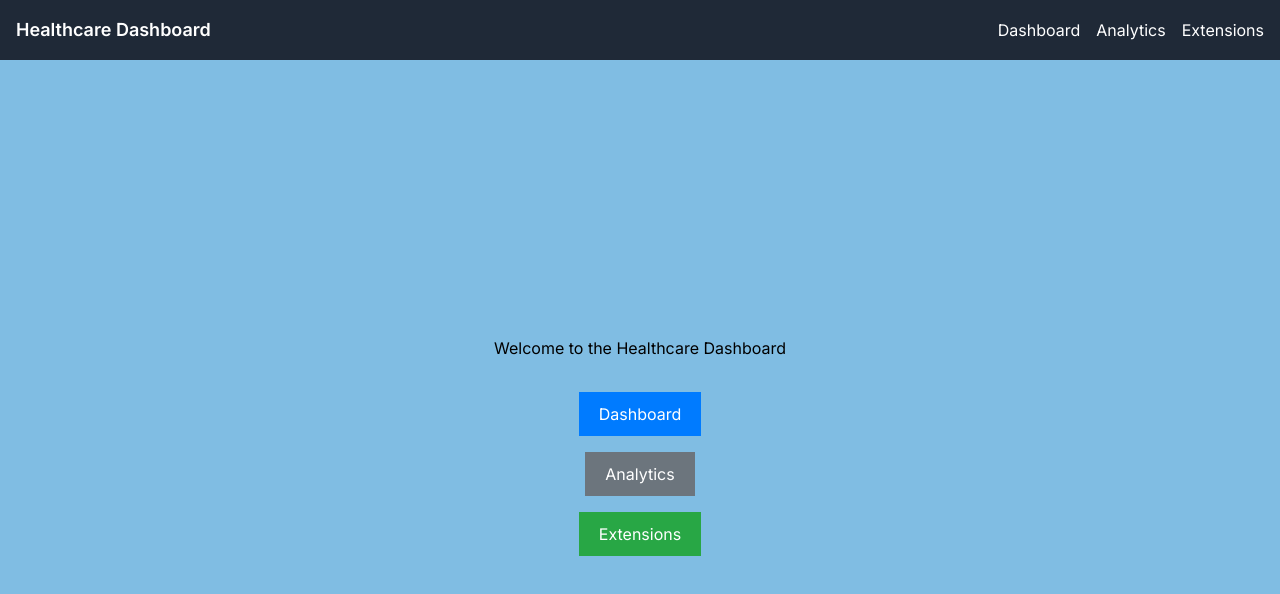
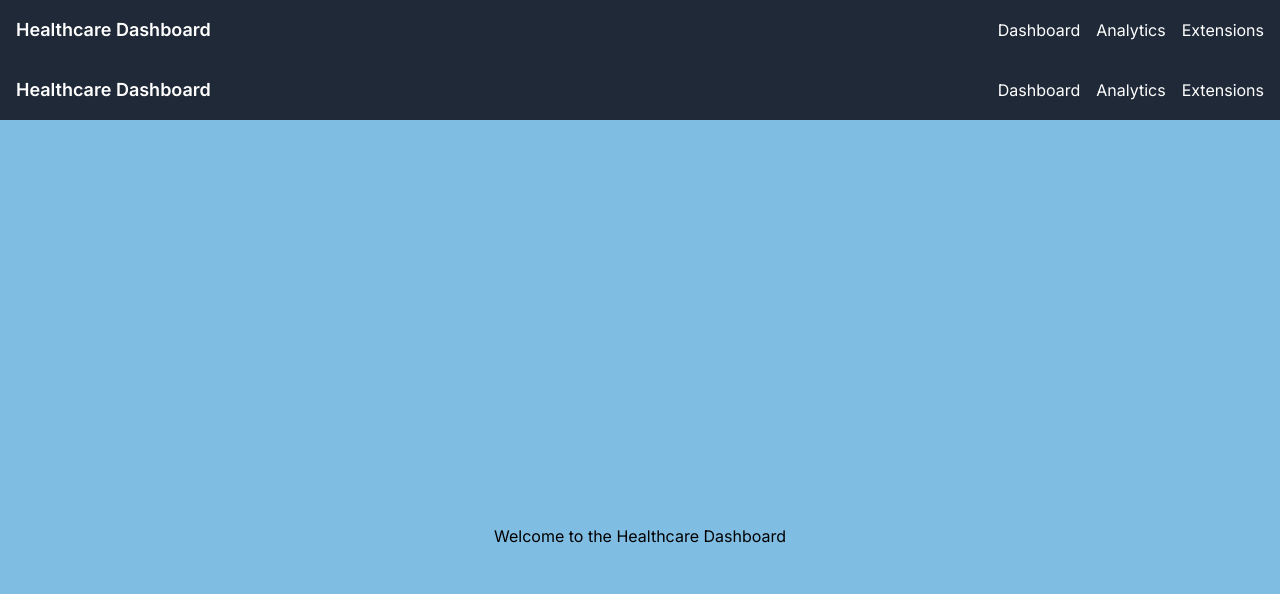
Before and after one commit to MohamedTaleb77/healthcare-dashboard, a Next.js app: page / in a window 1280 px wide. Shown: the top 594 px of the page. Built offline with nearby package versions, Linux system fonts and the light colour scheme.

Commit message:
boutons qui fonctionnent

```diff
--- /dev/null
+++ b/src/app/Analytics/page.tsx
@@ -0,0 +1,24 @@
+import React from 'react';
+import Layout from '../layout'; // Modifier le chemin d'import
+import Link from 'next/link';
+
+const Analytics = () => {
+  return (
+    <Layout>
+      <div>
+        <h1>Welcome to the Healthcare-Analytics</h1>
+        <p>This is the Analytics page content.</p>
+        {/* Bouton pour naviguer vers la page Dashboard */}
+        <Link href="/Dashboard"> {/* Modifier le href */}
+          <span>Go to Dashboard</span>
+        </Link>
+        {/* Bouton pour naviguer vers la page Extensions */}
+        <Link href="/Extensions"> {/* Modifier le href */}
+          <span>Go to Extensions</span>
+        </Link>
+      </div>
+    </Layout>
+  );
+};
+
+export default Analytics;
--- a/src/app/Components/DateTimeDisplay.tsx
+++ /dev/null
@@ -1,18 +0,0 @@
-import React, { useState, useEffect } from 'react';
-
-const DateTimeDisplay: React.FC = () => {
-  const [dateTime, setDateTime] = useState<string>('');
-
-  useEffect(() => {
-    const intervalId = setInterval(() => {
-      const currentDateTime = new Date().toLocaleString();
-      setDateTime(currentDateTime);
-    }, 1000);
-
-    return () => clearInterval(intervalId);
-  }, []);
-
-  return <div className="text-white">{dateTime}</div>;
-};
-
-export default DateTimeDisplay;
--- a/src/app/Components/Layout.js
+++ /dev/null
@@ -1,31 +0,0 @@
-import React from 'react';
-import Link from 'next/link';
-
-const Layout = ({ children }) => {
-  return (
-    <div>
-      <nav>
-        <ul>
-          <li>
-            <Link href="/Dashboard">
-              <a>Dashboard</a>
-            </Link>
-          </li>
-          <li>
-            <Link href="/Analytics">
-              <a>Analytics</a>
-            </Link>
-          </li>
-          <li>
-            <Link href="/Extensions">
-              <a>Extensions</a>
-            </Link>
-          </li>
-        </ul>
-      </nav>
-      <main>{children}</main>
-    </div>
-  );
-};
-
-export default Layout;
--- /dev/null
+++ b/src/app/Dashboard/page.tsx
@@ -0,0 +1,25 @@
+// Dashboard.js
+import React from 'react';
+import Layout from '../layout'; // Modifier le chemin d'import
+import Link from 'next/link';
+
+const Dashboard = () => {
+  return (
+    <Layout>
+      <div>
+        <h1>Welcome to the Healthcare-Dashboard</h1>
+        <p>This is the Dashboard page content.</p>
+        {/* Bouton pour naviguer vers la page Extensions */}
+        <Link href="/Extensions"> {/* Modifier le href */}
+          <span>Go to Extensions</span>
+        </Link>
+        {/* Bouton pour naviguer vers la page Analytics */}
+        <Link href="/Analytics"> {/* Laisser le href tel quel */}
+          <span>Go to Analytics</span>
+        </Link>
+      </div>
+    </Layout>
+  );
+};
+
+export default Dashboard;
--- /dev/null
+++ b/src/app/Extensions/page.tsx
@@ -0,0 +1,25 @@
+// Extensions.js
+import React from 'react';
+import Layout from '../layout'; // Modifier le chemin d'import
+import Link from 'next/link';
+
+const Extensions = () => {
+  return (
+    <Layout>
+      <div>
+        <h1>Welcome to the Healthcare-Extensions</h1>
+        <p>This is the Extensions page content.</p>
+        {/* Bouton pour naviguer vers la page Dashboard */}
+        <Link href="/Dashboard"> {/* Modifier le href */}
+          <span>Go to Dashboard</span>
+        </Link>
+        {/* Bouton pour naviguer vers la page Analytics */}
+        <Link href="/Analytics"> {/* Laisser le href tel quel */}
+          <span>Go to Analytics</span>
+        </Link>
+      </div>
+    </Layout>
+  );
+};
+
+export default Extensions;
--- /dev/null
+++ b/src/app/Navbar/page.tsx
@@ -0,0 +1,35 @@
+// components/NavBar.tsx
+import React from 'react';
+import Link from 'next/link';
+import Layout from '../layout';
+
+const NavBar: React.FC = () => {
+  return (
+    <nav className="bg-gray-800 w-full p-4">
+      <div className="container mx-auto flex justify-between">
+        <div>
+          <div id="dateTime" className="text-white"></div>
+          <Link href="/">
+            <span className="text-white text-lg font-semibold">Healthcare Dashboard</span>
+          </Link>
+        </div>
+        <div className="flex items-center">
+          {/* Liens de navigation */}
+          <div>
+            <Link href="/Dashboard">
+              <span className="text-white mr-4">Dashboard</span>
+            </Link>
+            <Link href="/Analytics">
+              <span className="text-white mr-4">Analytics</span>
+            </Link>
+            <Link href="/Extensions">
+              <span className="text-white">Extensions</span>
+            </Link>
+          </div>
+        </div>
+      </div>
+    </nav>
+  );
+};
+
+export default NavBar;
--- a/src/app/layout.tsx
+++ b/src/app/layout.tsx
@@ -1,12 +1,15 @@
+import React from "react";
 import type { Metadata } from "next";
+import NavBar from './Navbar/page';
 import { Inter } from "next/font/google";
 import "./globals.css";
 
 const inter = Inter({ subsets: ["latin"] });
 
+
 export const metadata: Metadata = {
-  title: "Create Next App",
-  description: "Generated by create next app",
+  title: "Healthcare-dashboard",
+  description: "Generated Mohamed Taleb",
 };
 
 export default function RootLayout({
@@ -16,7 +19,10 @@ export default function RootLayout({
 }>) {
   return (
     <html lang="en">
-      <body className={inter.className}>{children}</body>
+      <body className={inter.className}>
+      <NavBar />
+        {children}
+        </body>
     </html>
   );
 }
--- a/src/app/page.tsx
+++ b/src/app/page.tsx
@@ -1,65 +1,28 @@
 import React from 'react';
 import Link from 'next/link';
-import { useForm } from 'react-hook-form';
-import Dashboard from '/Users/talebmohamed/Tp_Nextjs/healthcare-dashboard/src/app/pages/Dashboard/Dashboard';
-import Analytics from '/Users/talebmohamed/Tp_Nextjs/healthcare-dashboard/src/app/pages/Analytics/Analytics.js';
-import Extensions from '/Users/talebmohamed/Tp_Nextjs/healthcare-dashboard/src/app/pages/Extensions/Extensions';
+import NavBar from './Navbar/page';
+import Layout from './layout'; // Assurez-vous que le chemin est correct
 import "../app/globals.css";
-
 
 interface FormData {
   searchQuery: string;
 }
-export default function Home() {
+
+const Home = () => {
   return (
+    <Layout>
       <div className="flex flex-col h-screen">
-      {/* Barre de navigation */}
-      <nav className="bg-gray-800 w-full p-4">
           <div className="container mx-auto flex justify-between">
-          <div>
-          <div id="dateTime" className="text-white"></div>
-            <Link href="/">
-              <span className="text-white text-lg font-semibold">Healthcare Dashboard</span>
-            </Link>
-          </div>
             <div className="flex items-center">
-            {/* Liens de navigation */}
-            <div>
-              <Link href="./Dashboard">
-                <span className="text-white mr-4">Dashboard</span>
-              </Link>
-              <Link href="./Analytics">
-                <span className="text-white mr-4">Analytics</span>
-              </Link>
-              <Link href="./Extensions">
-                <span className="text-white">Extensions</span>
-              </Link>
             </div>
           </div>
-        </div>
-      </nav>
         {/* Contenu de la page */}
         <div className="flex flex-col items-center justify-center flex-1">
           <header className="mt-8">Welcome to the Healthcare Dashboard</header>
-        {/* Boutons stylisés */}
-        <div className="flex flex-col items-center mt-8">
-          <div className='buttonPrimary'>
-            <Link href="/dashboard">
-              <button className="button">Dashboard</button>
-            </Link>
-          </div>
-          <div className='buttonSecondary mt-4'>
-            <Link href="/analytics">
-              <button className="button">Analytics</button>
-            </Link>
-          </div>
-          <div className='buttonTertiary mt-4'>
-            <Link href="/extensions">
-              <button className="button">Extensions</button>
-            </Link>
             </div>
           </div>
-      </div>
-    </div>
+    </Layout>
   );
 }
+
+export default Home;
--- a/src/app/pages/Analytics/Analytics.js
+++ /dev/null
@@ -1,20 +0,0 @@
-import React from 'react';
-import Layout from './components/Layout';
-import Link from 'next/link';
-
-const Analytics = () => {
-  return (
-    <Layout>
-      <div>
-        <h1>Analytics</h1>
-        <p>This is the Analytics page content.</p>
-        {/* Bouton pour naviguer vers la page Dashboard */}
-        <Link href="/dashboard">
-          <a>Go to Dashboard</a>
-        </Link>
-      </div>
-    </Layout>
-  );
-};
-
-export default Analytics;
--- a/src/app/pages/Dashboard/Dashboard.js
+++ /dev/null
@@ -1,20 +0,0 @@
-import React from 'react';
-import Layout from './components/Layout';
-import Link from 'next/link';
-
-const Dashboard = () => {
-  return (
-    <Layout>
-      <div>
-        <h1>Dashboard</h1>
-        <p>This is the Dashboard page content.</p>
-        {/* Bouton pour naviguer vers la page Analytics */}
-        <Link href="/analytics">
-          <a>Go to Analytics</a>
-        </Link>
-      </div>
-    </Layout>
-  );
-};
-
-export default Dashboard;
--- a/src/app/pages/Extensions/Extensions.js
+++ /dev/null
@@ -1,15 +0,0 @@
-import React from 'react';
-import Layout from '@/app/components/Layout';
-
-const Extensions = () => {
-  return (
-    <Layout>
-    <div>
-      <h1>Extensions</h1>
-      <p>This is the Extensions page.</p>
-    </div>
-    </Layout>
-  );
-};
-
-export default Extensions;
```
Lines whose indentation alone changed are shown as unchanged.
